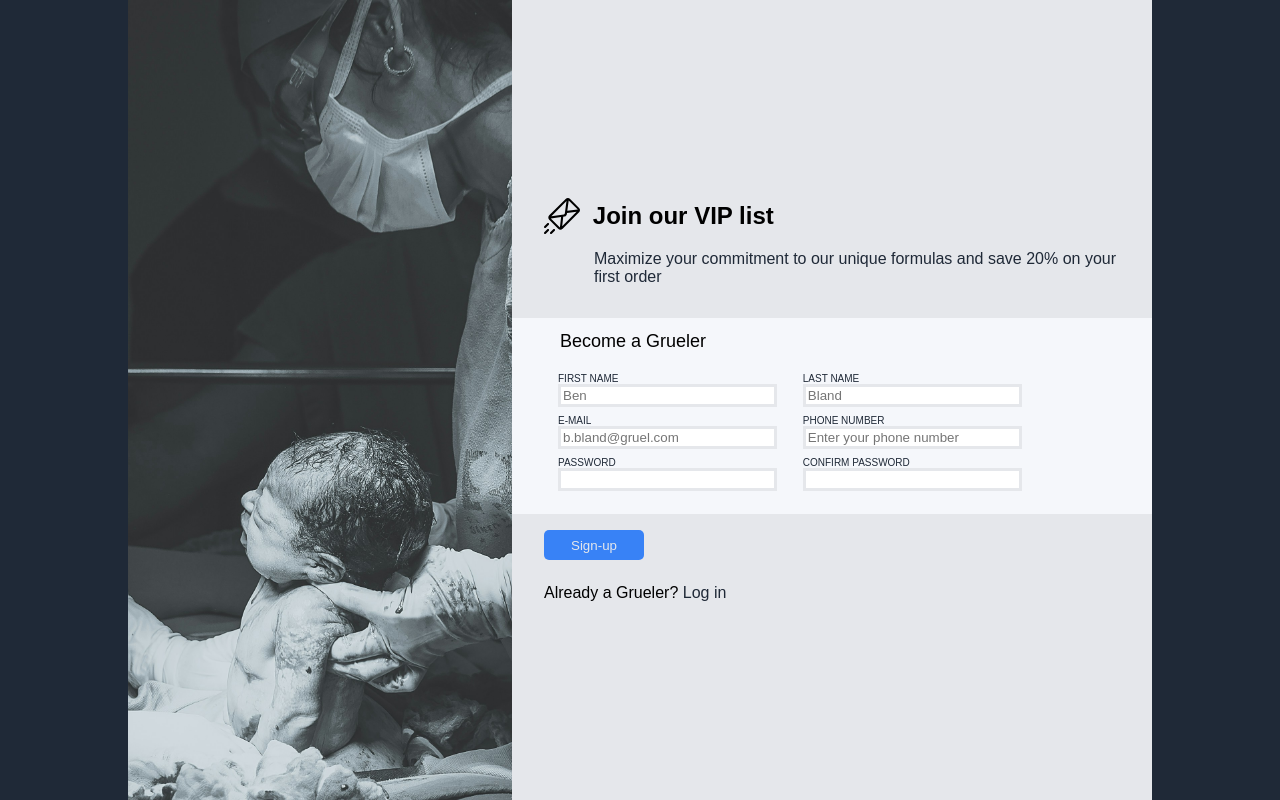
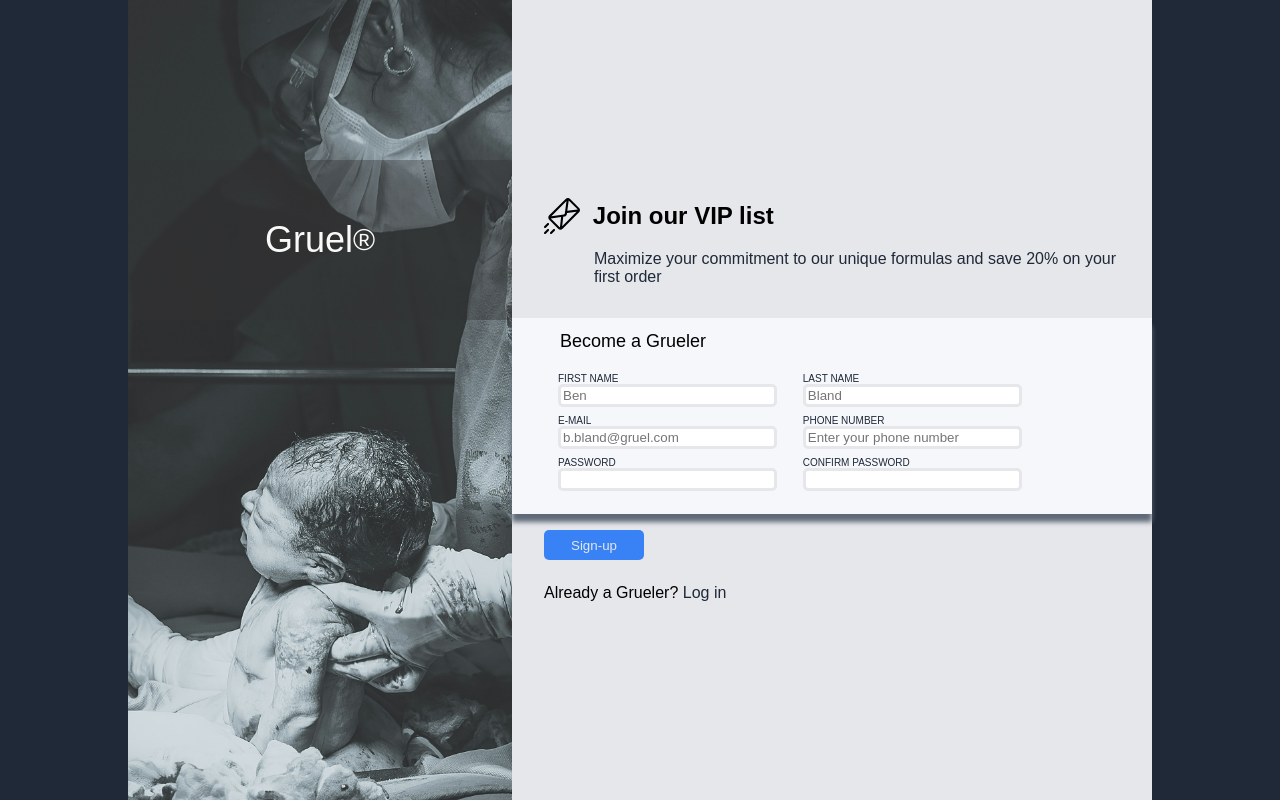
Before and after one commit to Durounseki/odin-landing-page, a plain HTML site: page pages/sign-up.html in a window 1280 px wide. Drawn offline with Linux system fonts and the light colour scheme; a script that the page names is missing.

Commit message:
Add Logo

```diff
--- a/pages/sign-up.html
+++ b/pages/sign-up.html
@@ -9,7 +9,11 @@
 </head>
 <body>
     <div id="page-wrapper">
-        <div id="side-image"></div>
+        <div id="side-image">
+            <div id="banner">
+                Gruel<sup>®
+            </div>
+        </div>
         <div id="text-container">
             <div id="call-for-action">
                 <h1>
--- a/styles/sign-up-style.css
+++ b/styles/sign-up-style.css
@@ -24,6 +24,19 @@ body{
     background-size: cover;
     background-repeat: no-repeat;
     background-position: 60% 0;
+}
+
+#banner{
+    width: 30vw;
+    height: 20%;
+    position: absolute;
+    top: 20%;
+    background-color: rgba(50,50,50,0.4);
+    color: #f9faf8;
+    display: flex;
+    justify-content: center;
+    font-size: 36px;
+    align-items: center;
 }
 
 #text-container{
@@ -61,6 +74,7 @@ body{
     padding: 2% 5%;
     background-color: #f5f7fb;
     margin-bottom: 2vh;
+    box-shadow: 0 1vh 5px #5f6977;
 }
 
 #details{
@@ -85,6 +99,7 @@ body{
 
 input{
     border: solid #E5E7EB;
+    border-radius: 5px;
 }
 
 legend{
```
